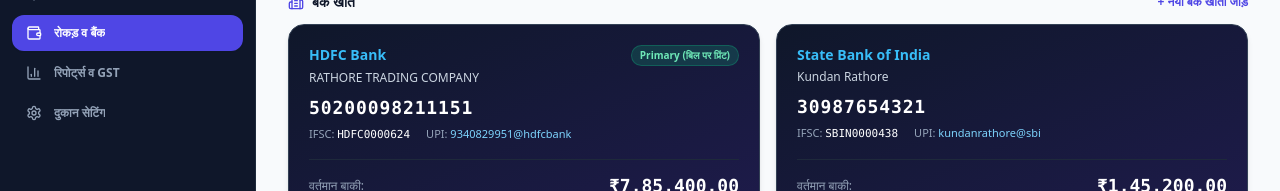
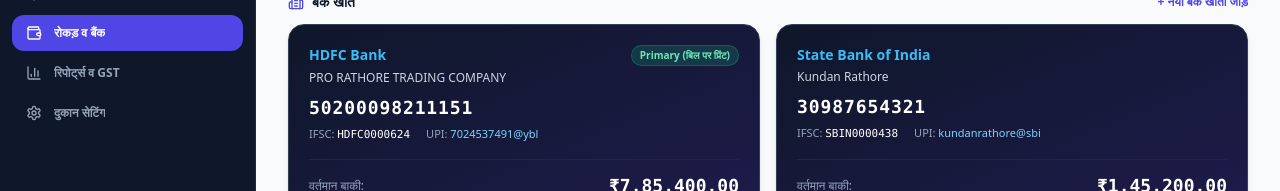
Before and after one commit to Arjunrayhod/MandAi, a Next.js app: page /money in a window 1280 px wide. Shown: the part 339-530 px from the top of the page. Built offline with nearby package versions, Linux system fonts and the light colour scheme.

Commit message:
fix: update invoice bank and UPI payment details with high-contrast sharp layout

```diff
--- a/src/components/invoices/ModernTemplate.tsx
+++ b/src/components/invoices/ModernTemplate.tsx
@@ -144,21 +144,27 @@
             <p className="text-xs font-bold text-slate-900">{numberToIndianWords(invoice.finalAmount)}</p>
           </div>
 
-          <div className="bg-slate-50 p-4 rounded-xl border border-slate-200 flex items-center justify-between">
-            <div className="text-[11px] space-y-1">
-              <p className="font-bold text-indigo-700 uppercase text-xs mb-1">Bank Payment Details</p>
-              <p><span className="font-medium text-slate-600">Bank:</span> {company.bankDetails.bankName}</p>
-              <p><span className="font-medium text-slate-600">A/C:</span> <span className="font-mono font-bold">{company.bankDetails.accountNumber}</span></p>
-              <p><span className="font-medium text-slate-600">IFSC:</span> <span className="font-mono">{company.bankDetails.ifsc}</span></p>
-              <p><span className="font-medium text-slate-600">UPI ID:</span> <span className="text-indigo-600 font-semibold">{company.bankDetails.upiId}</span></p>
+          <div className="bg-slate-50 dark:bg-slate-900/50 p-4 rounded-xl border border-slate-200 dark:border-slate-700 flex items-center justify-between gap-4">
+            <div className="space-y-1.5 text-xs text-slate-800 dark:text-slate-200 flex-1">
+              <p className="font-bold text-slate-900 dark:text-white uppercase tracking-wider text-[11px] mb-2 flex items-center gap-1.5">
+                Bank & UPI Payment Details
+              </p>
+              <p><span className="font-bold text-slate-600 dark:text-slate-400 min-w-[80px] inline-block">Bank Name:</span> <span className="font-extrabold text-slate-900 dark:text-white">{company.bankDetails?.bankName || 'HDFC Bank'}</span></p>
+              <p><span className="font-bold text-slate-600 dark:text-slate-400 min-w-[80px] inline-block">Branch:</span> <span>{company.bankDetails?.branch || 'Vijay talkies compound neemuch 458441'}</span></p>
+              <p><span className="font-bold text-slate-600 dark:text-slate-400 min-w-[80px] inline-block">A/C Name:</span> <span className="font-extrabold uppercase text-slate-900 dark:text-white">{company.bankDetails?.accountName || 'PRO RATHORE TRADING COMPANY'}</span></p>
+              <p><span className="font-bold text-slate-600 dark:text-slate-400 min-w-[80px] inline-block">A/C Number:</span> <span className="font-mono font-black text-slate-900 dark:text-white tracking-wider">{company.bankDetails?.accountNumber || '50200098211151'}</span></p>
+              <p><span className="font-bold text-slate-600 dark:text-slate-400 min-w-[80px] inline-block">IFSC Code:</span> <span className="font-mono font-black text-slate-900 dark:text-white">{company.bankDetails?.ifsc || 'HDFC0000624'}</span></p>
+              <p><span className="font-bold text-slate-600 dark:text-slate-400 min-w-[80px] inline-block">UPI ID:</span> <span className="text-indigo-600 dark:text-indigo-400 font-mono font-black">{company.bankDetails?.upiId || '7024537491@ybl'}</span></p>
             </div>
-            <UpiQrCode
-              upiId={company.bankDetails.upiId}
-              accountName={company.bankDetails.accountName}
-              amount={invoice.finalAmount}
-              invoiceNumber={invoice.invoiceNumber}
-              size={85}
-            />
+            <div className="shrink-0">
+              <UpiQrCode
+                upiId={company.bankDetails?.upiId || '7024537491@ybl'}
+                accountName={company.bankDetails?.accountName || 'PRO RATHORE TRADING COMPANY'}
+                amount={invoice.finalAmount}
+                invoiceNumber={invoice.invoiceNumber}
+                size={85}
+              />
+            </div>
           </div>
         </div>
 
--- a/src/components/invoices/RathoreClassicTemplate.tsx
+++ b/src/components/invoices/RathoreClassicTemplate.tsx
@@ -338,25 +338,43 @@
 
           {/* Bank Details & QR */}
           <div className="border-b border-black">
-            <div className="bg-[#f0f9ff] text-center font-bold py-1 border-b border-black text-[11px]">
-              Bank Details
+            <div className="bg-[#f0f9ff] text-center font-bold py-1 border-b border-black text-[11px] uppercase tracking-wide">
+              Bank Details & Online Payment
             </div>
-            <div className="p-3 grid grid-cols-3 gap-3 items-center">
-              <div className="col-span-2 space-y-1 text-[10.5px]">
-                <p><span className="font-semibold text-black">Name :</span> {company.bankDetails?.bankName || 'HDFC Bank'}</p>
-                <p><span className="font-semibold text-black">Branch :</span> {company.bankDetails?.branch || 'Vijay talkies compound neemuch'}</p>
-                <p><span className="font-semibold text-black">Acc. Name :</span> <span className="font-bold">{company.bankDetails?.accountName || company.name}</span></p>
-                <p><span className="font-semibold text-black">Acc. Number :</span> <span className="font-bold font-mono text-black">{company.bankDetails?.accountNumber || '50200098211151'}</span></p>
-                <p><span className="font-semibold text-black">IFSC :</span> <span className="font-mono font-bold text-black">{company.bankDetails?.ifsc || 'HDFC0000624'}</span></p>
-                <p><span className="font-semibold text-black">UPI ID :</span> <span className="text-blue-700 font-bold font-mono">{company.bankDetails?.upiId || '9340829951@hdfcbank'}</span></p>
+            <div className="p-3 flex items-center justify-between gap-4">
+              <div className="flex-1 space-y-1.5 text-[11px] text-gray-900 leading-tight">
+                <div className="flex items-baseline">
+                  <span className="font-bold text-black w-24 shrink-0">Bank Name :</span>
+                  <span className="font-extrabold text-black text-[11.5px]">{company.bankDetails?.bankName || 'HDFC Bank'}</span>
+                </div>
+                <div className="flex items-baseline">
+                  <span className="font-bold text-black w-24 shrink-0">Branch :</span>
+                  <span className="font-semibold text-gray-900">{company.bankDetails?.branch || 'Vijay talkies compound neemuch 458441'}</span>
+                </div>
+                <div className="flex items-baseline">
+                  <span className="font-bold text-black w-24 shrink-0">Acc. Name :</span>
+                  <span className="font-extrabold text-black uppercase">{company.bankDetails?.accountName || 'PRO RATHORE TRADING COMPANY'}</span>
+                </div>
+                <div className="flex items-baseline">
+                  <span className="font-bold text-black w-24 shrink-0">Acc. Number :</span>
+                  <span className="font-black font-mono text-black text-xs tracking-wider">{company.bankDetails?.accountNumber || '50200098211151'}</span>
+                </div>
+                <div className="flex items-baseline">
+                  <span className="font-bold text-black w-24 shrink-0">IFSC :</span>
+                  <span className="font-mono font-black text-black">{company.bankDetails?.ifsc || 'HDFC0000624'}</span>
+                </div>
+                <div className="flex items-baseline">
+                  <span className="font-bold text-black w-24 shrink-0">UPI ID :</span>
+                  <span className="text-indigo-800 font-mono font-black text-[11.5px]">{company.bankDetails?.upiId || '7024537491@ybl'}</span>
+                </div>
               </div>
-              <div className="col-span-1 flex justify-center">
+              <div className="shrink-0 flex justify-center">
                 <UpiQrCode
-                  upiId={company.bankDetails?.upiId || '9340829951@hdfcbank'}
-                  accountName={company.bankDetails?.accountName || company.name}
+                  upiId={company.bankDetails?.upiId || '7024537491@ybl'}
+                  accountName={company.bankDetails?.accountName || 'PRO RATHORE TRADING COMPANY'}
                   amount={invoice.finalAmount}
                   invoiceNumber={invoice.invoiceNumber}
-                  size={80}
+                  size={85}
                 />
               </div>
             </div>
--- a/src/components/invoices/ThermalTemplate.tsx
+++ b/src/components/invoices/ThermalTemplate.tsx
@@ -88,13 +88,23 @@
         </div>
       </div>
 
-      <div className="my-3 flex flex-col items-center justify-center">
+      {/* Bank & UPI Details */}
+      <div className="my-2 border border-black p-2 text-[10px] space-y-1">
+        <p className="font-bold text-center border-b border-black pb-0.5 uppercase tracking-wide">Bank Details</p>
+        <p><span className="font-bold">Bank:</span> {company.bankDetails?.bankName || 'HDFC Bank'}</p>
+        <p><span className="font-bold">Branch:</span> {company.bankDetails?.branch || 'Vijay talkies compound neemuch 458441'}</p>
+        <p><span className="font-bold">A/C:</span> <span className="font-bold font-mono">{company.bankDetails?.accountNumber || '50200098211151'}</span></p>
+        <p><span className="font-bold">IFSC:</span> <span className="font-bold font-mono">{company.bankDetails?.ifsc || 'HDFC0000624'}</span></p>
+        <p><span className="font-bold">UPI ID:</span> <span className="font-bold font-mono">{company.bankDetails?.upiId || '7024537491@ybl'}</span></p>
+      </div>
+
+      <div className="my-2 flex flex-col items-center justify-center">
         <UpiQrCode
-          upiId={company.bankDetails.upiId}
-          accountName={company.bankDetails.accountName}
+          upiId={company.bankDetails?.upiId || '7024537491@ybl'}
+          accountName={company.bankDetails?.accountName || 'PRO RATHORE TRADING COMPANY'}
           amount={invoice.finalAmount}
           invoiceNumber={invoice.invoiceNumber}
-          size={70}
+          size={75}
         />
       </div>
 
--- a/src/lib/defaultData.ts
+++ b/src/lib/defaultData.ts
@@ -27,10 +27,10 @@
   bankDetails: {
     bankName: 'HDFC Bank',
     branch: 'Vijay talkies compound neemuch 458441',
-    accountName: 'RATHORE TRADING COMPANY',
+    accountName: 'PRO RATHORE TRADING COMPANY',
     accountNumber: '50200098211151',
     ifsc: 'HDFC0000624',
-    upiId: '9340829951@hdfcbank',
+    upiId: '7024537491@ybl',
   },
   businessType: 'mandi_vyapar',
   invoiceTemplate: 'classic_rathore',
@@ -303,11 +303,11 @@
   {
     id: 'bank-1',
     bankName: 'HDFC Bank',
-    accountName: 'RATHORE TRADING COMPANY',
+    accountName: 'PRO RATHORE TRADING COMPANY',
     accountNumber: '50200098211151',
     ifsc: 'HDFC0000624',
     branch: 'Vijay talkies compound neemuch 458441',
-    upiId: '9340829951@hdfcbank',
+    upiId: '7024537491@ybl',
     openingBalance: 350000.00,
     currentBalance: 785400.00,
     isDefault: true,
--- a/src/lib/store.ts
+++ b/src/lib/store.ts
@@ -75,7 +75,32 @@
     const saved = localStorage.getItem(STORAGE_KEY);
     if (saved) {
       try {
-        return JSON.parse(saved);
+        const parsed = JSON.parse(saved);
+        if (parsed.company?.bankDetails) {
+          if (parsed.company.bankDetails.upiId === '9340829951@hdfcbank' || !parsed.company.bankDetails.upiId) {
+            parsed.company.bankDetails.upiId = '7024537491@ybl';
+          }
+          if (parsed.company.bankDetails.accountName === 'RATHORE TRADING COMPANY' || !parsed.company.bankDetails.accountName) {
+            parsed.company.bankDetails.accountName = 'PRO RATHORE TRADING COMPANY';
+          }
+          if (parsed.company.bankDetails.branch?.includes('Vijay talkies')) {
+            parsed.company.bankDetails.branch = 'Vijay talkies compound neemuch 458441';
+          }
+        }
+        if (Array.isArray(parsed.bankAccounts)) {
+          parsed.bankAccounts = parsed.bankAccounts.map((b: any) => {
+            if (b.accountNumber === '50200098211151') {
+              return {
+                ...b,
+                accountName: 'PRO RATHORE TRADING COMPANY',
+                upiId: '7024537491@ybl',
+                branch: 'Vijay talkies compound neemuch 458441',
+              };
+            }
+            return b;
+          });
+        }
+        return parsed;
       } catch (e) {
         console.error('Failed to parse saved state', e);
       }
```
